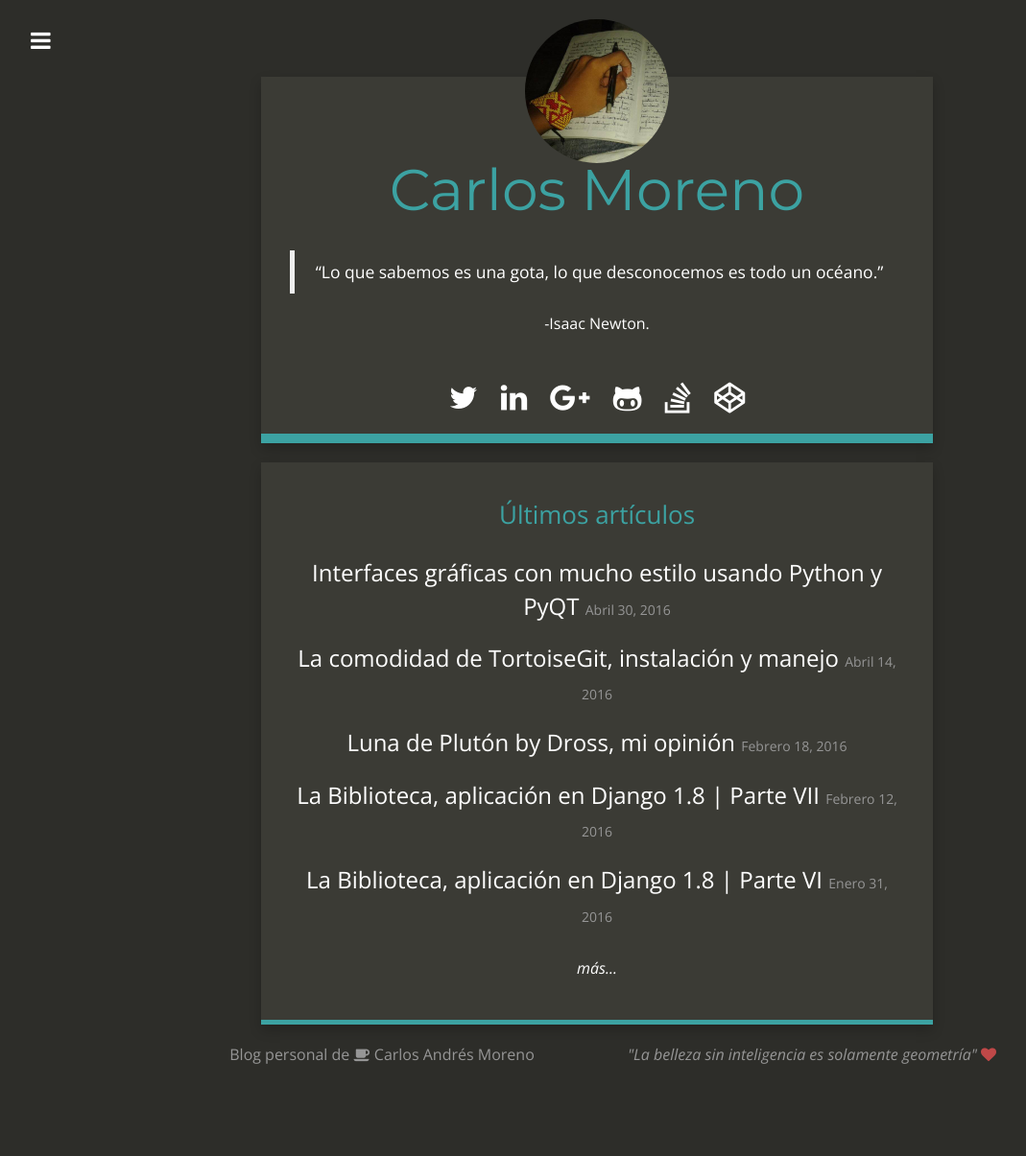
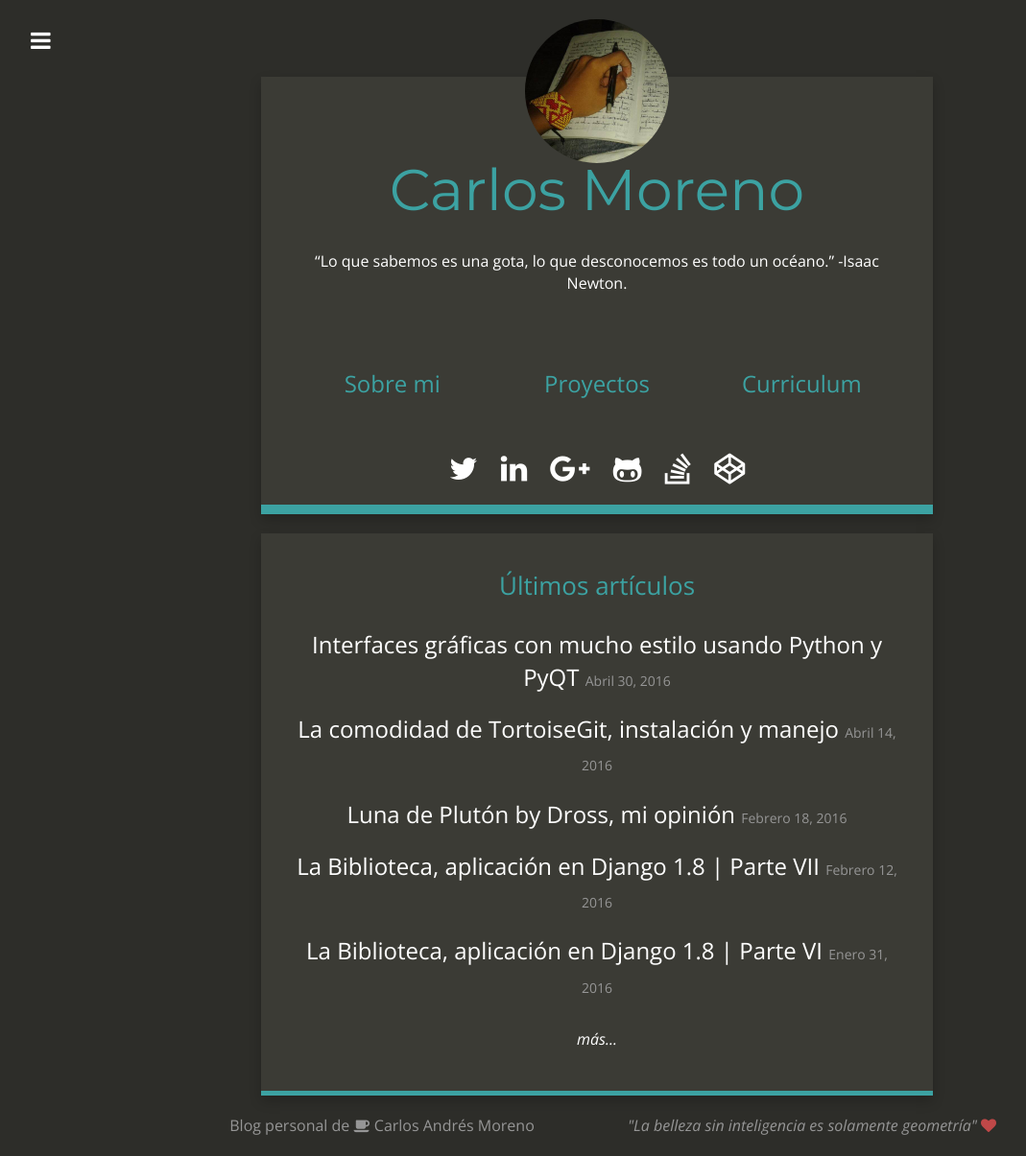
Before and after one commit to CarMoreno/carmoreno.github.io, a Jekyll site: the page built from index.html, in a window 1280 px wide. Shown: the whole page at 96% size, without its empty margins (18-1087 px from the left). Built offline with Jekyll 4.4.1, drawn with Linux system fonts in a browser that asks for light colours; nearby versions of some CDN libraries; before the commit the page ends 1131 px from its top, so only the background shows below that.

Commit message:
feat: secciones principales en el index, add cv. :arrow_upper_right:

```diff
--- a/_config.yml
+++ b/_config.yml
@@ -4,7 +4,7 @@ email: carlosandresmorenovelez@gmail.com
 description: "Un espacio para compartir"
 baseurl: ""
 url: ""
-title_description: "<blockquote>“Lo que sabemos es una gota, lo que desconocemos es todo un océano.”</blockquote> -Isaac Newton."
+title_description: "“Lo que sabemos es una gota, lo que desconocemos es todo un océano.” -Isaac Newton."
 title_image: "images/avatar.jpg"
 google_analytics: "UA-66595608-1"
 disqus_account: httpwwwcarmorenogithubio
--- a/index.html
+++ b/index.html
@@ -17,7 +17,11 @@ layout: default
             <div class="author-text">
                 {{ site.title_description }}
             </div>
-
+            <div class="row text-center">
+              <div class="col-md-4"><h3><a href="http://carmoreno.github.io/about">Sobre mi</a></h3></div>
+              <div class="col-md-4"><h3><a href="http://carmoreno.github.io/proyectos/">Proyectos</a></h3></div>
+              <div class="col-md-4"><h3><a href="http://carmoreno.github.io/curriculum.pdf" target="_blank">Curriculum</a></h3></div>
+            </div>
             <div class="links">
                 {% if site.twitter_username %}<a href="http://www.twitter.com/{{ site.twitter_username }}" target="_new"><i class="fa fa-twitter fa-2x"></i></a>{% endif %}
                 {% if site.linkedin_link %}<a href="{{ site.linkedin_link }}" target="_new"><i class="fa fa-linkedin fa-2x"></i></a>{% endif %}
@@ -26,6 +30,7 @@ layout: default
                 {% if site.stackoverflow_link %}<a href="{{ site.stackoverflow_link }}" target="_new"><i class="fa fa-stack-overflow fa-2x"></i></a>{% endif %}
                 {% if site.codepen_username %}<a href="https://codepen.io/{{site.codepen_username }}" target="_new"><i class="fa fa-codepen fa-2x"></i></a>{% endif %}
             </div>
+
           </div>
           <div class="col-md-12 main content-panel">
 
--- a/posts.html
+++ b/posts.html
@@ -7,7 +7,7 @@ layout: default
   <div class="row index all-posts">
 
     <h1 class="header author-header">{{ site.author_name }}</h1>
-    <h2 class="header" itemprop="headline">Todos los Posts</h2>
+    <h2 class="header" itemprop="headline">Todos los artículos</h2>
 
       {% for post in site.posts %}
       {% capture this_year %}{{ post.date | date: "%Y" }}{% endcapture %}
```
Also changed, not shown: css/style.css (+3 -14 lines), 1 other file.
